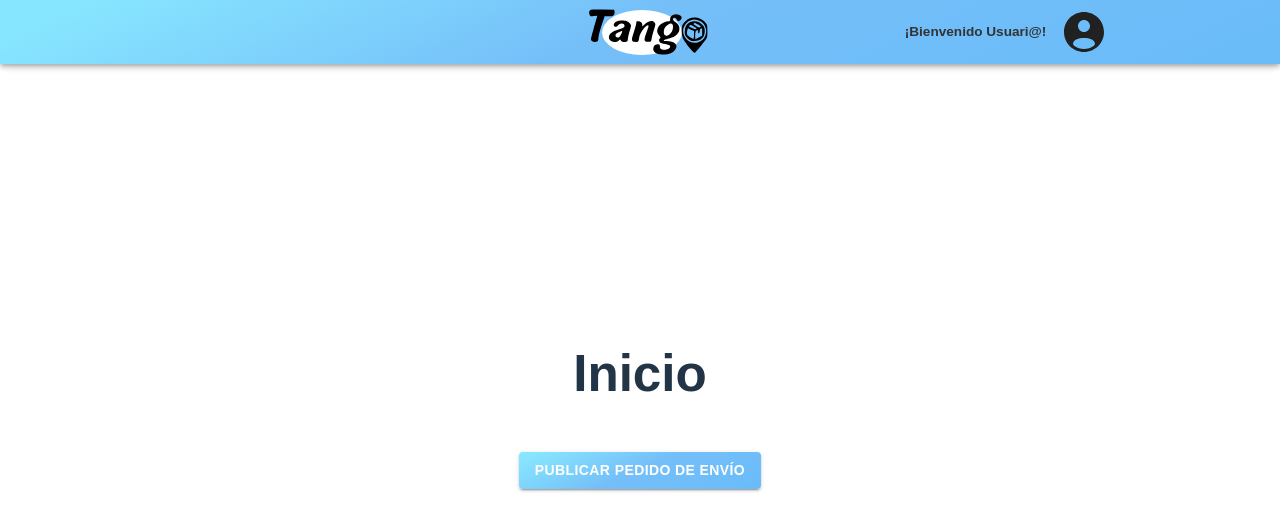
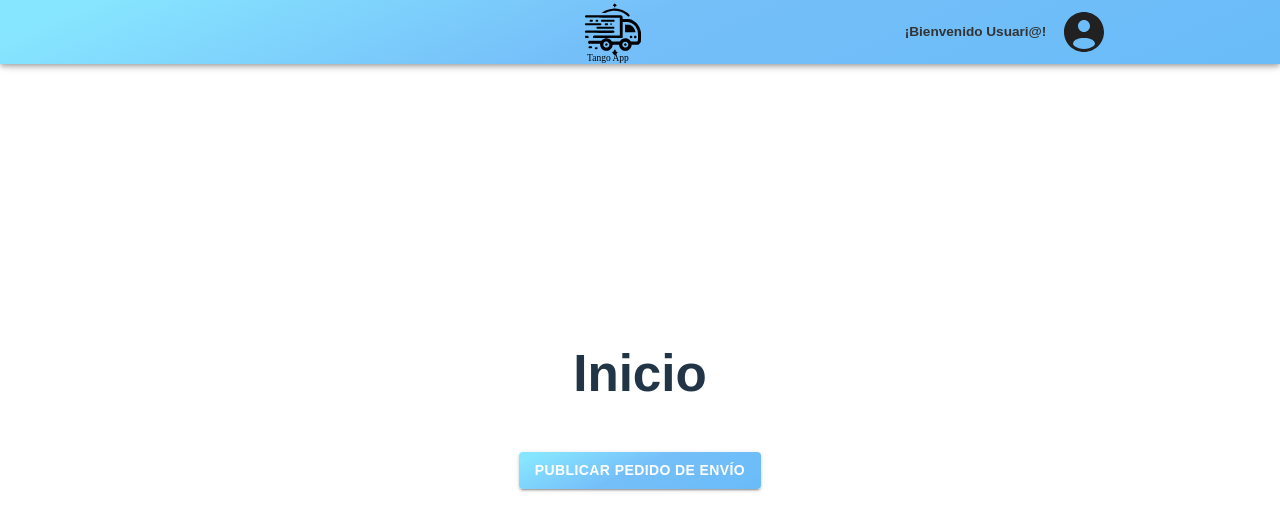
Before and after one commit to alejobarrera22/2024_ICS_4K3_G04, a React (Vite) app in the folder Trabajos/Trabajos Practicos/ICS_TP_6/: page / in a window 1280 px wide. Shown: the top 530 px of the page. Built offline with nearby package versions, Linux system fonts and the light colour scheme.

Commit message:
Modificar tamaño de logo

```diff
--- a/Trabajos/Trabajos Practicos/ICS_TP_6/src/components/Header.jsx
+++ b/Trabajos/Trabajos Practicos/ICS_TP_6/src/components/Header.jsx
@@ -1,6 +1,6 @@
 import AppBar from '@mui/material/AppBar'
 import { Box, Hidden, useMediaQuery, useTheme } from '@mui/material'
-import image from '../assets/tango-app-logo.svg'
+import image from '../assets/tangoappLogo.svg'
 import userIcon from '../assets/user.svg'
 
 const Header = () => {
@@ -23,11 +23,11 @@ const Header = () => {
       }}
     >
       <Box display='flex' alignItems='center' paddingRight='1em' sx={ mediaQuery ? { marginLeft: '45%' } : { marginLeft: '0', marginRight: 'auto' } }>
-      <div style={ { position: 'absolute', width: '5em', height: '45px', marginLeft: '1.5em', backgroundColor: '#ffffff', borderRadius: '50%', zIndex: -1 } } />
+      <div style={ { position: 'absolute', width: '5em', height: '45px', marginLeft: '1.5em', borderRadius: '50%', zIndex: -1 } } />
         <img
           alt='tangoAppLogo'
           src={image}
-          style={ { maxWidth: '130px', height: 'auto', color: 'darkgrey' } }
+          style={ { maxWidth: '70px', height: 'auto', color: 'darkgrey' } }
         />
       </Box>
       <Box display='flex' alignItems='center' marginRight='12.5%'>
```
